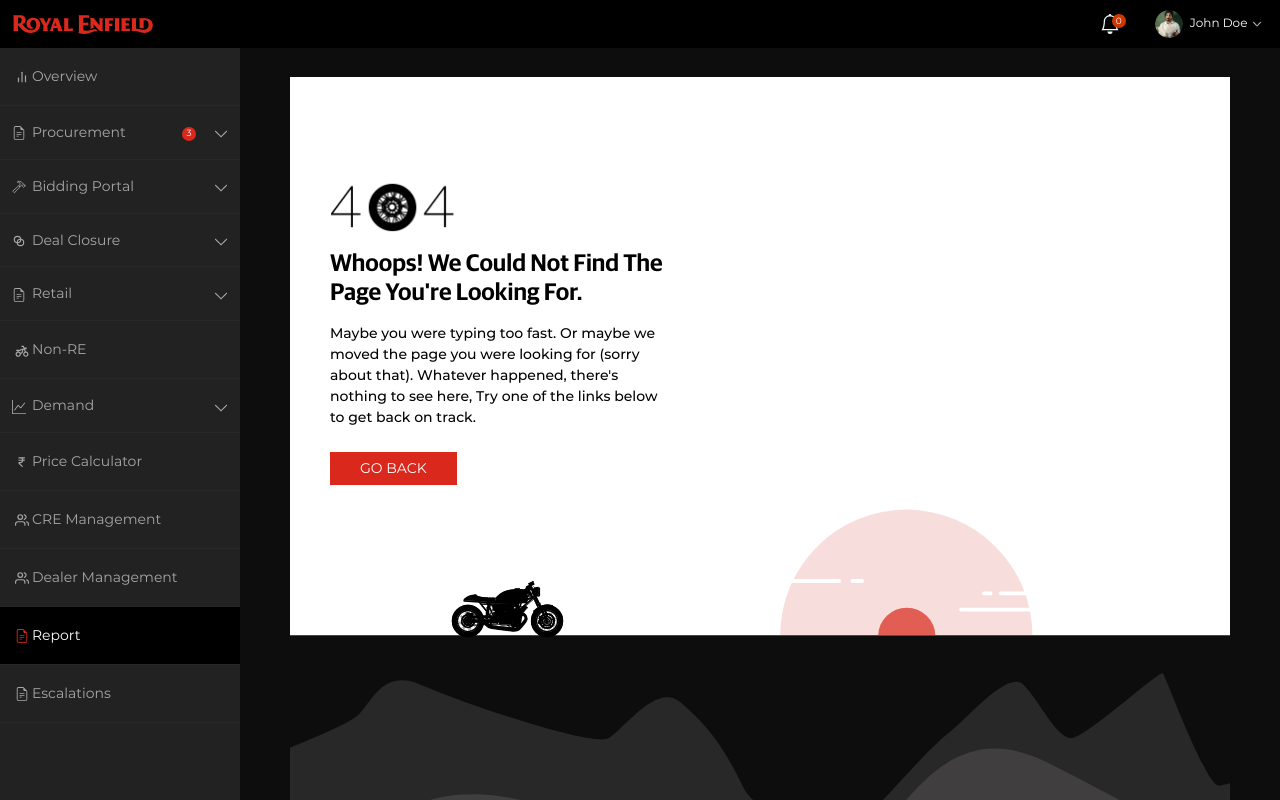
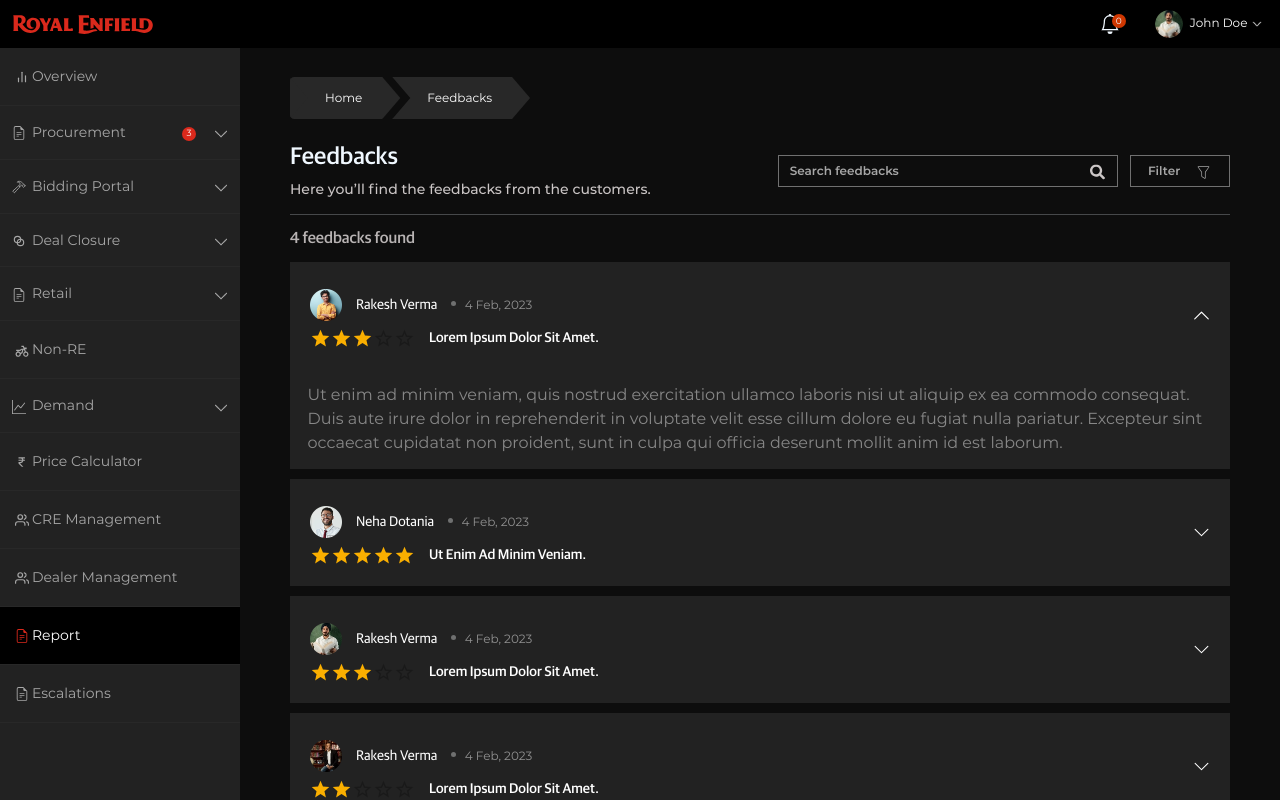
Before and after one commit to nakulsharma95/re-vintage-dashboard-dummy, a Next.js app: page /report in a window 1280 px wide. Before the commit this address had no page. Shown: the top 800 px of the page. Built offline with nearby package versions, Linux system fonts and the light colour scheme.

Commit message:
ui: report page

```diff
--- /dev/null
+++ b/components/report/reportAccordian/index.jsx
@@ -0,0 +1,172 @@
+import React from 'react';
+import { Accordion } from 'react-bootstrap';
+import Rating from '@mui/material/Rating';
+// import img from "../../../public"
+
+import styles from './style.module.scss';
+
+function ReportAccordian() {
+  return (
+    <div className={`${styles.reportAccordian} primary-accordion-style pt-3`}>
+      <Accordion defaultActiveKey="0">
+        <Accordion.Item eventKey="0">
+          <Accordion.Header>
+            <div className={styles.accordianHead}>
+              <div className="d-flex align-items-center my-2 ">
+                <img
+                  className={styles.profileIcon}
+                  src="/images/profile.png"
+                  alt="profil-img"
+                />
+                <h6 className={styles.accordianHeadName}>
+                  Rakesh Verma
+                </h6>
+				<span className='status-circle gray ms-3 mb-1'></span>
+				<p>4 Feb, 2023</p>
+              </div>
+              <div className="d-flex align-items-center mt-2 ">
+                <Rating name="size-medium" defaultValue={3} />
+                <h6 className={styles.ratingTitle}>
+                  Lorem Ipsum Dolor Sit Amet.
+                </h6>
+              </div>
+            </div>
+          </Accordion.Header>
+          <Accordion.Body>
+            Ut enim ad minim veniam, quis nostrud exercitation ullamco laboris
+            nisi ut aliquip ex ea commodo consequat. Duis aute irure dolor in
+            reprehenderit in voluptate velit esse cillum dolore eu fugiat nulla
+            pariatur. Excepteur sint occaecat cupidatat non proident, sunt in
+            culpa qui officia deserunt mollit anim id est laborum.
+          </Accordion.Body>
+        </Accordion.Item>
+        <Accordion.Item eventKey="1">
+          <Accordion.Header>
+            <div className={styles.accordianHead}>
+              <div className="d-flex align-items-center my-2 ">
+                <img
+                  className={styles.profileIcon}
+                  src="/images/profile-2.png"
+                  alt="profil-img"
+                />
+                <h6 className={styles.accordianHeadName}>
+				Neha Dotania
+                </h6>
+				<span className='status-circle gray ms-3 mb-1'></span>
+				<p>4 Feb, 2023</p>
+              </div>
+              <div className="d-flex align-items-center mt-2 ">
+                <Rating name="size-medium" defaultValue={5} />
+                <h6 className={styles.ratingTitle}>
+				Ut Enim Ad Minim Veniam.
+                </h6>
+              </div>
+            </div>
+          </Accordion.Header>
+          <Accordion.Body>
+            Ut enim ad minim veniam, quis nostrud exercitation ullamco laboris
+            nisi ut aliquip ex ea commodo consequat. Duis aute irure dolor in
+            reprehenderit in voluptate velit esse cillum dolore eu fugiat nulla
+            pariatur. Excepteur sint occaecat cupidatat non proident, sunt in
+            culpa qui officia deserunt mollit anim id est laborum.
+          </Accordion.Body>
+        </Accordion.Item>
+        <Accordion.Item eventKey="2">
+          <Accordion.Header>
+            <div className={styles.accordianHead}>
+              <div className="d-flex align-items-center my-2 ">
+                <img
+                  className={styles.profileIcon}
+                  src="/images/profile-3.png"
+                  alt="profil-img"
+                />
+                <h6 className={styles.accordianHeadName}>
+                  Rakesh Verma
+                </h6>
+				<span className='status-circle gray ms-3 mb-1'></span>
+				<p>4 Feb, 2023</p>
+              </div>
+              <div className="d-flex align-items-center mt-2 ">
+                <Rating name="size-medium" defaultValue={3} />
+                <h6 className={styles.ratingTitle}>
+                  Lorem Ipsum Dolor Sit Amet.
+                </h6>
+              </div>
+            </div>
+          </Accordion.Header>
+          <Accordion.Body>
+            Ut enim ad minim veniam, quis nostrud exercitation ullamco laboris
+            nisi ut aliquip ex ea commodo consequat. Duis aute irure dolor in
+            reprehenderit in voluptate velit esse cillum dolore eu fugiat nulla
+            pariatur. Excepteur sint occaecat cupidatat non proident, sunt in
+            culpa qui officia deserunt mollit anim id est laborum.
+          </Accordion.Body>
+        </Accordion.Item>
+        <Accordion.Item eventKey="3">
+          <Accordion.Header>
+            <div className={styles.accordianHead}>
+              <div className="d-flex align-items-center my-2 ">
+                <img
+                  className={styles.profileIcon}
+                  src="/images/profile-4.png"
+                  alt="profil-img"
+                />
+                <h6 className={styles.accordianHeadName}>
+                  Rakesh Verma
+                </h6>
+				<span className='status-circle gray ms-3 mb-1'></span>
+				<p>4 Feb, 2023</p>
+              </div>
+              <div className="d-flex align-items-center mt-2 ">
+                <Rating name="size-medium" defaultValue={2} />
+                <h6 className={styles.ratingTitle}>
+                  Lorem Ipsum Dolor Sit Amet.
+                </h6>
+              </div>
+            </div>
+          </Accordion.Header>
+          <Accordion.Body>
+            Ut enim ad minim veniam, quis nostrud exercitation ullamco laboris
+            nisi ut aliquip ex ea commodo consequat. Duis aute irure dolor in
+            reprehenderit in voluptate velit esse cillum dolore eu fugiat nulla
+            pariatur. Excepteur sint occaecat cupidatat non proident, sunt in
+            culpa qui officia deserunt mollit anim id est laborum.
+          </Accordion.Body>
+        </Accordion.Item>
+        <Accordion.Item eventKey="4">
+          <Accordion.Header>
+            <div className={styles.accordianHead}>
+              <div className="d-flex align-items-center my-2 ">
+                <img
+                  className={styles.profileIcon}
+                  src="/images/profile-5.png"
+                  alt="profil-img"
+                />
+                <h6 className={styles.accordianHeadName}>
+                  Rakesh Verma
+                </h6>
+				<span className='status-circle gray ms-3 mb-1'></span>
+				<p>4 Feb, 2023</p>
+              </div>
+              <div className="d-flex align-items-center mt-2 ">
+                <Rating name="size-medium" defaultValue={4} />
+                <h6 className={styles.ratingTitle}>
+                  Lorem Ipsum Dolor Sit Amet.
+                </h6>
+              </div>
+            </div>
+          </Accordion.Header>
+          <Accordion.Body>
+            Ut enim ad minim veniam, quis nostrud exercitation ullamco laboris
+            nisi ut aliquip ex ea commodo consequat. Duis aute irure dolor in
+            reprehenderit in voluptate velit esse cillum dolore eu fugiat nulla
+            pariatur. Excepteur sint occaecat cupidatat non proident, sunt in
+            culpa qui officia deserunt mollit anim id est laborum.
+          </Accordion.Body>
+        </Accordion.Item>
+      </Accordion>
+    </div>
+  );
+}
+
+export default ReportAccordian;
--- /dev/null
+++ b/components/report/reportAccordian/style.module.scss
@@ -0,0 +1,27 @@
+@import '../../../styles/variables/colors';
+@import '../../../styles/variables//mixins';
+
+.reportAccordian{
+	.profileIcon{
+		width: 32px;
+		height: 32px;
+		margin-right: 1rem;
+	}
+	.accordianHeadName{
+		font-size: 14px;
+		font-weight: normal;
+
+	}
+	p{
+		color: $white;
+		opacity: 0.5;
+		font-size: 12px;
+		margin-left: 0.6rem;
+		margin-bottom: 0;
+	}
+
+	.ratingTitle{
+		font-size: 14px;
+		margin-left: 1rem;
+	}
+}
--- /dev/null
+++ b/pages/report/index.jsx
@@ -0,0 +1,28 @@
+import React from 'react';
+import Breadcrumb from '../../components/common/breadcrumbPrimary';
+import HeaderPrimary from '../../components/common/headerPrimary';
+import SearchPrimary from '../../components/common/searchPrimary';
+import FilterButton from '../../components/common/filterButton';
+import DealFilter from '../../components/dealClosure/dealFilter';
+import ReportAccordian from '../../components/report/reportAccordian';
+
+function Report() {
+  return (
+	<div>
+		 <Breadcrumb title="Feedbacks" />
+		 <HeaderPrimary
+        headerClass="mb-2"
+        title="Feedbacks"
+        subTitle="Here you’ll find the feedbacks from the customers."
+      >
+        <SearchPrimary placeholder="Search feedbacks" />
+		<FilterButton />
+      </HeaderPrimary>
+	  <hr/>
+	  <DealFilter title="4 feedbacks found" />
+	  <ReportAccordian/>
+	</div>
+  )
+}
+
+export default Report
--- a/styles/theme.scss
+++ b/styles/theme.scss
@@ -728,6 +728,10 @@ h6 {
     color: $gray-8;
     font-size: 16px;
   }
+
+  .css-iljtu2-MuiRating-root{
+    color: #F2A742;
+  }
 }
 
 // motor-cycle-accordian
@@ -865,12 +869,11 @@ h6 {
     background-color: $theme-sky-4B;
   }
 
-  &.warning {
-    background: $theme-warning;
-  }
-
   &.orange {
     background-color: #e86a16;
+  }
+  &.gray{
+    background-color: #6F7070;
   }
 }
 
```
